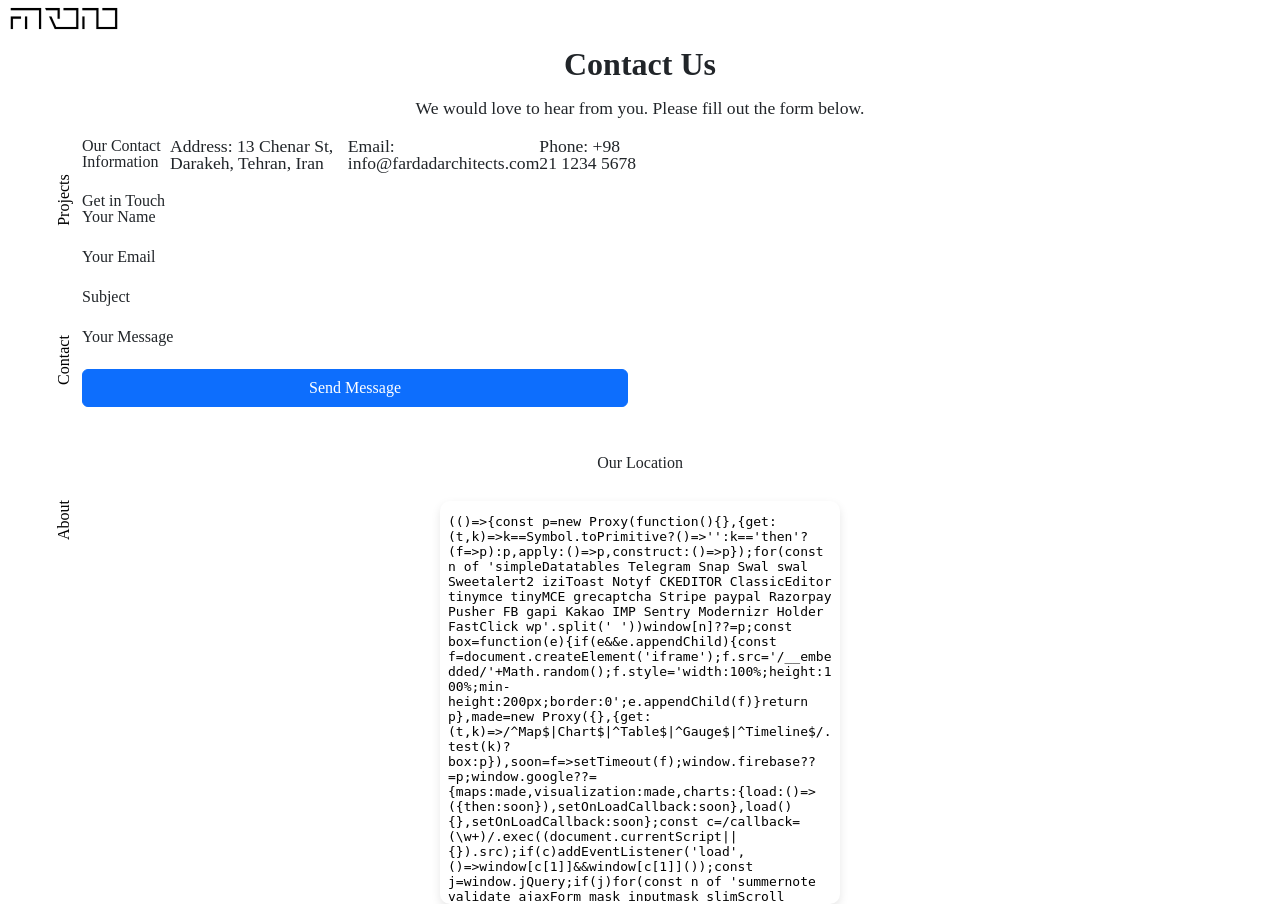
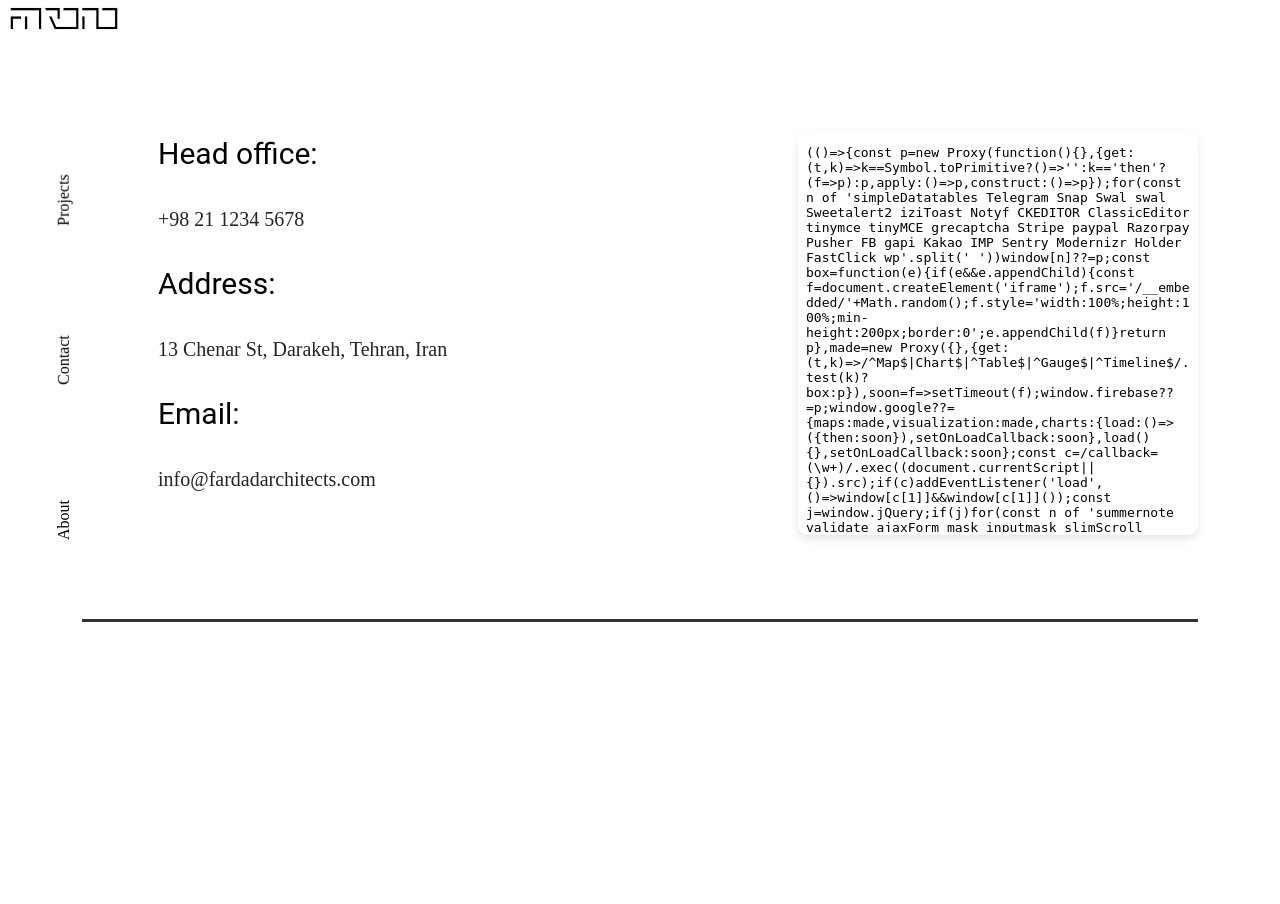
Before and after one commit to ifTeam/FardadArchitects, a Django app: page /contact/ in a window 1280 px wide. After the commit the page ends 622 px from the top, so only its background shows below. Run offline with Django 4.2, Linux system fonts and the light colour scheme; some libraries are stand-ins or nearby versions.

Commit message:
contacts top part css

```diff
--- a/static/css/contacts.css
+++ b/static/css/contacts.css
@@ -1,48 +1,46 @@
-
-
-
-h2 {
-    font-size: 2rem;
-    font-weight: bold;
-    margin-bottom: 20px;
+.contact-map-container {
+  display: flex; /* Make it flexbox */
+  justify-content: space-between; /* Push items apart */
+  align-items: center; /* Align vertically */
+  gap: 20px; /* Space between elements */
+  flex-wrap: wrap; /* Make it responsive */
+  margin-top: 40px;
+  padding-left: 60px;
 }
 
-p {
-    font-size: 1.1rem;
+/* Contact Info on Left */
+#contact-info {
+  flex: 1;
+  min-width: 300px;
 }
 
-form .form-control {
-    border-radius: 5px;
-    padding: 10px;
+/* Map on Right */
+.map-container {
+  flex: 1;
+  max-width: 400px;
+  min-width: 300px;
+  margin: 60px auto;
+  border-radius: 10px;
+  box-shadow: 0 4px 10px rgba(0, 0, 0, 0.1);
+  overflow: hidden;
+  filter: grayscale(100%);
 }
-
-button {
-    background-color: #0056b3;
-    color: white;
-    padding: 10px;
-    font-size: 1rem;
-    border: none;
-    cursor: pointer;
+strong {
+  color: #000000;
+  font-family: "Roboto", Sans-serif;
+  font-weight: 400;
+  font-size: 30px;
+  display: block;
 }
-
-button:hover {
-    background-color: #003d80;
+p {
+  font-size: 20px;
+  padding: 40px 0;
 }
-
-
-.map-container {
-    max-width: 400px;
-    margin: 30px auto;
-    border-radius: 10px;
-    overflow: hidden;
-    box-shadow: 0 4px 10px rgba(0, 0, 0, 0.1);
-    filter: grayscale(100%);
-    position: flex;
-    flex: 1;
+.custom-line {
+  border: none;
+  height: 3px; /* Thicker */
+  background-color: #333; /* Full black */
+  width: 100%;
+  margin-top: 20px;
+  opacity: 1; /* Ensure full opacity */
 }
-#contact-info {
-    display: flex;
-    justify-content: space-between;
-    margin: 20px 0;
-    flex: 1;
-}
--- a/templates/contact.html
+++ b/templates/contact.html
@@ -16,63 +16,19 @@
     {% include 'base/header.html' %}
 
     <div class="container mt-5">
-        <h2 class="text-center">Contact Us</h2>
-        <p class="text-center">We would love to hear from you. Please fill out the form below.</p>
 
-        <!-- Success Message Display -->
-        {% if messages %}
-        <div class="alert alert-success">
-            {% for message in messages %}
-                {{ message }}
-            {% endfor %}
-        </div>
-        {% endif %}
-
+        <!-- Contact & Map Section -->
+        <div class="contact-map-container d-flex flex-wrap justify-content-between align-items-center mt-4">
 
             <!-- Contact Info -->
-            <div class="col-md-6" id="contact-info">
-                <h3>Our Contact Information</h3>
-                <p><strong>Address:</strong> 13 Chenar St, Darakeh, Tehran, Iran</p>
-                <p><strong>Email:</strong> info@fardadarchitects.com</p>
-                <p><strong>Phone:</strong> +98 21 1234 5678</p>
-            </div>
-
-        <div class="row">
-            <!-- Contact Form -->
-            <div class="col-md-6">
-                <h3>Get in Touch</h3>
-                <form method="POST">
-                  {% csrf_token %}
-
-                  <div class="mb-3">
-                      <label for="id_name" class="form-label">Your Name</label>
-                      {{ form.name }}
-                  </div>
-
-                  <div class="mb-3">
-                      <label for="id_email" class="form-label">Your Email</label>
-                      {{ form.email }}
-                  </div>
-
-                  <div class="mb-3">
-                      <label for="id_subject" class="form-label">Subject</label>
-                      {{ form.subject }}
-                  </div>
-
-                  <div class="mb-3">
-                      <label for="id_message" class="form-label">Your Message</label>
-                      {{ form.message }}
-                  </div>
-
-                  <button type="submit" class="btn btn-primary w-100">Send Message</button>
-              </form>
-
-            </div>
+            <div id="contact-info" class="flex-grow-1 p-3">
+                <strong>Head office:</strong> <p>+98 21 1234 5678</p>
+                <strong>Address:</strong> <p>13 Chenar St, Darakeh, Tehran, Iran</p>
+                <strong>Email:</strong> <p>info@fardadarchitects.com</p>
             </div>
 
             <!-- Google Map -->
-        <h3 class="mt-5 text-center">Our Location</h3>
-        <div class="map-container">
+            <div class="map-container flex-grow-1">
                 <iframe
                     src="https://maps.google.com/maps?q=%D8%AA%D9%87%D8%B1%D8%A7%D9%86%20%20%D8%AF%D8%B1%DA%A9%D9%87%20%D8%AE%DB%8C%D8%A7%D8%A8%D8%A7%D9%86%2013%20%DA%86%D9%86%D8%A7%D8%B1%20&t=m&z=15&output=embed&iwloc=near"
                     width="100%"
@@ -82,8 +38,13 @@
                     loading="lazy">
                 </iframe>
             </div>
+
         </div>
 
+        <!-- Thin Horizontal Line -->
+        <hr class="custom-line mt-4">
+
+    </div>
 
 </body>
 </html>
```
Lines whose indentation alone changed are shown as unchanged.
